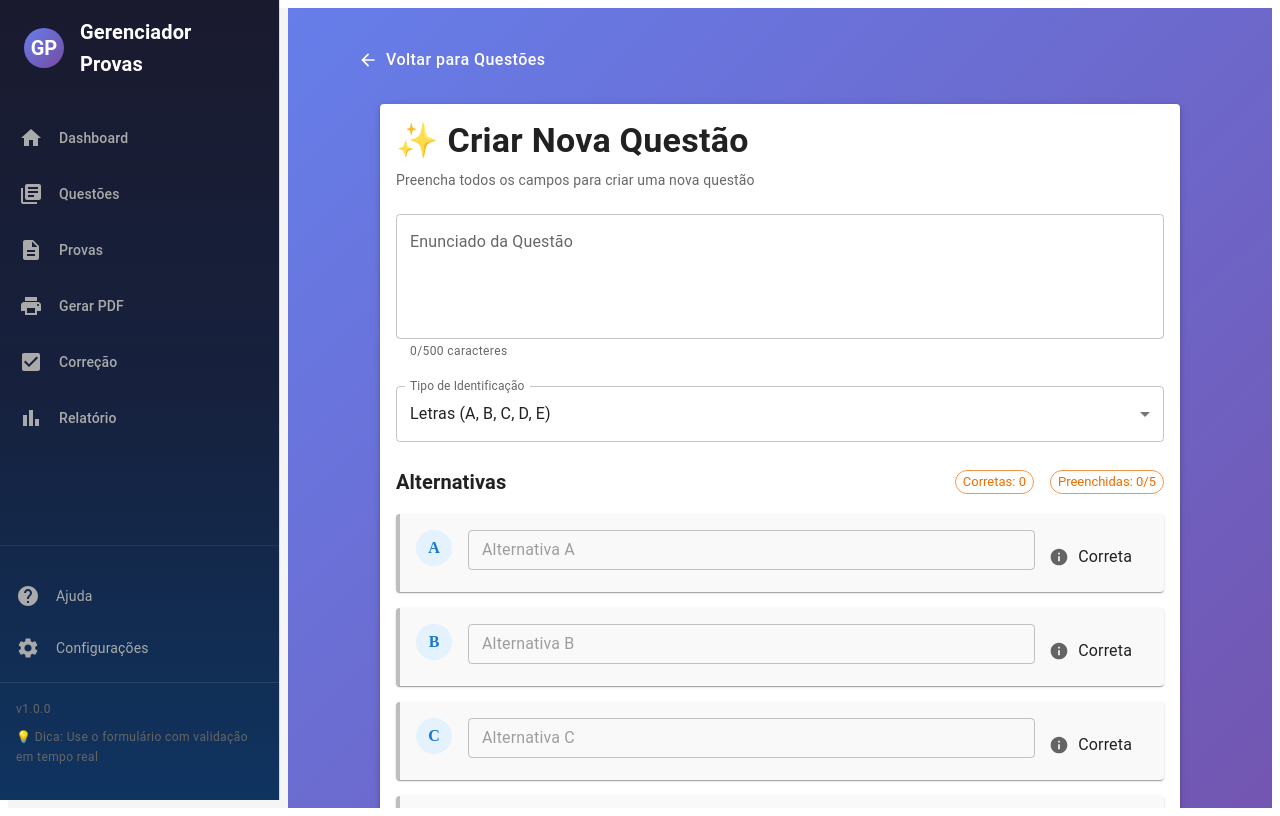
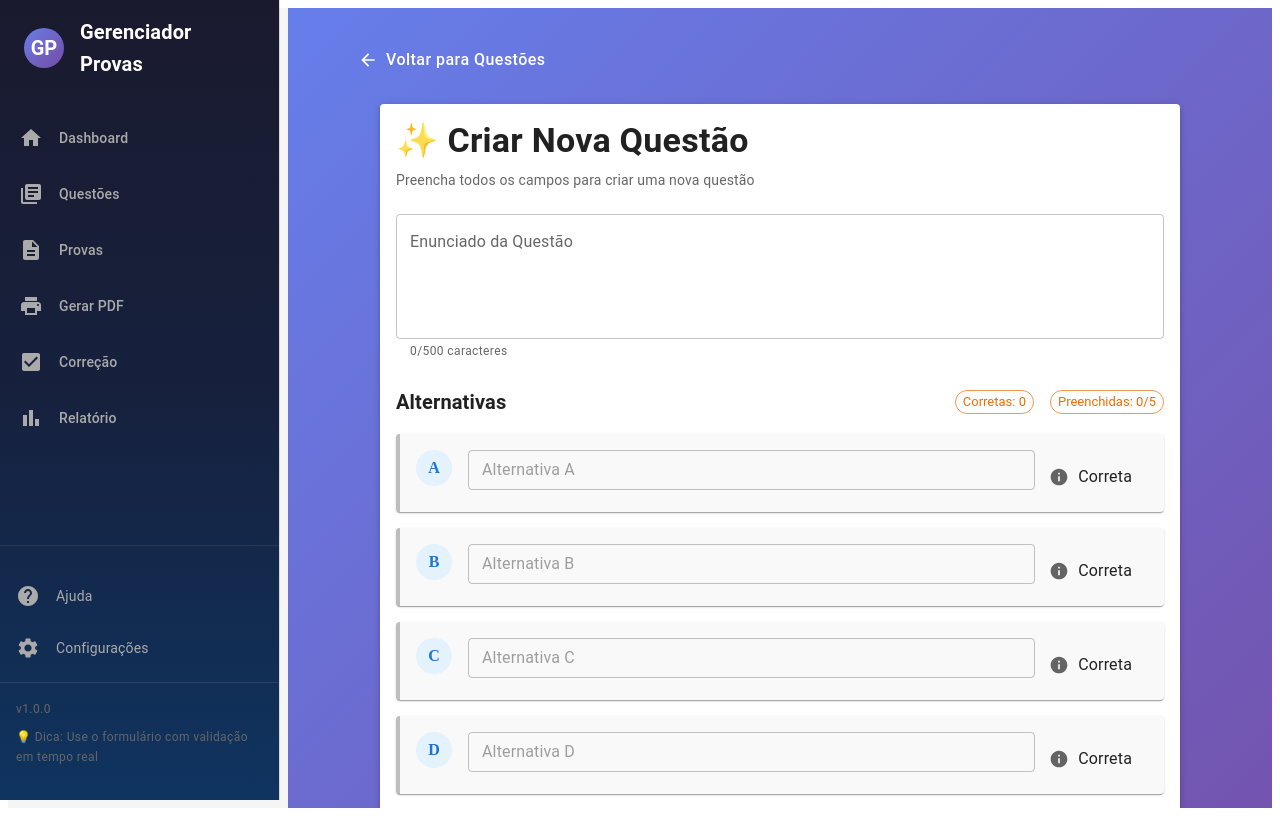
Before and after one commit to RicardoPLins/primeiro-experimento-agentes-IA, a React (Vite) app in the folder packages/frontend/: page /questoes/nova in a window 1280 px wide. Built offline with nearby package versions, Linux system fonts and the light colour scheme.

Commit message:
fix: corrigido a data e o tipo de questão na prova

```diff
--- a/packages/frontend/src/components/FormProva.tsx
+++ b/packages/frontend/src/components/FormProva.tsx
@@ -10,10 +10,6 @@ import {
   Box,
   Button,
   TextField,
-  Select,
-  MenuItem,
-  FormControl,
-  FormLabel,
   Typography,
   Card,
   Checkbox,
@@ -100,7 +96,7 @@ export const FormProva: FC<FormProvaProps> = ({ prova, onSuccess }) => {
         disciplina: data.disciplina,
         professor: data.professor,
         turma: data.turma,
-        data: new Date(data.data).toISOString(),
+        data: data.data,
         identificacao: data.identificacao as Identificacao,
         questoesIds: data.questoes,
       };
@@ -179,20 +175,6 @@ export const FormProva: FC<FormProvaProps> = ({ prova, onSuccess }) => {
             fullWidth
             InputLabelProps={{ shrink: true }}
           />
-
-          <FormControl fullWidth error={!!errors.identificacao}>
-            <FormLabel sx={{ mb: 1 }}>Tipo de Identificação</FormLabel>
-            <Controller
-              name="identificacao"
-              control={control}
-              render={({ field }) => (
-                <Select {...field} size="small">
-                  <MenuItem value="LETRAS">Letras (A, B, C, D, E)</MenuItem>
-                  <MenuItem value="POTENCIAS_DE_2">Potências de 2 (1, 2, 4, 8, 16)</MenuItem>
-                </Select>
-              )}
-            />
-          </FormControl>
         </Box>
 
         {/* Questões Selection */}
--- a/packages/frontend/src/components/FormQuestao.tsx
+++ b/packages/frontend/src/components/FormQuestao.tsx
@@ -18,10 +18,6 @@ import {
   CircularProgress,
   Chip,
   Paper,
-  FormControl,
-  InputLabel,
-  Select,
-  MenuItem,
 } from '@mui/material';
 import { Check, Info as InfoIcon } from '@mui/icons-material';
 import { motion } from 'framer-motion';
@@ -34,7 +30,6 @@ const questaoSchema = z.object({
       isCorreta: z.boolean(),
     })
   ).min(5, 'Mínimo 5 alternativas').max(5, 'Máximo 5 alternativas'),
-  tipoIdentificacao: z.enum(['LETRAS', 'POTENCIAS_DE_2']),
 });
 
 type FormQuestaoData = z.infer<typeof questaoSchema>;
@@ -51,7 +46,6 @@ export const FormQuestao: FC<FormQuestaoProps> = ({ questao, onSuccess }) => {
     defaultValues: {
       enunciado: questao?.enunciado || '',
       alternativas: questao?.alternativas || Array(5).fill(null).map(() => ({ descricao: '', isCorreta: false })),
-      tipoIdentificacao: (questao?.tipoIdentificacao as 'LETRAS' | 'POTENCIAS_DE_2') || 'LETRAS',
     },
   });
 
@@ -61,7 +55,6 @@ export const FormQuestao: FC<FormQuestaoProps> = ({ questao, onSuccess }) => {
       reset({
         enunciado: questao.enunciado,
         alternativas: questao.alternativas,
-        tipoIdentificacao: (questao.tipoIdentificacao as 'LETRAS' | 'POTENCIAS_DE_2') || 'LETRAS',
       });
     }
   }, [questao, reset]);
@@ -173,30 +166,6 @@ export const FormQuestao: FC<FormQuestaoProps> = ({ questao, onSuccess }) => {
               />
             </motion.div>
 
-            {/* Tipo de Identificação */}
-            <motion.div
-              initial={{ opacity: 0, y: 10 }}
-              animate={{ opacity: 1, y: 0 }}
-              transition={{ delay: 0.12 }}
-            >
-              <Controller
-                name="tipoIdentificacao"
-                control={control}
-                render={({ field }) => (
-                  <FormControl fullWidth sx={{ mb: 3 }}>
-                    <InputLabel>Tipo de Identificação</InputLabel>
-                    <Select
-                      {...field}
-                      label="Tipo de Identificação"
-                    >
-                      <MenuItem value="LETRAS">Letras (A, B, C, D, E)</MenuItem>
-                      <MenuItem value="POTENCIAS_DE_2">Potências de 2 (1, 2, 4, 8, 16)</MenuItem>
-                    </Select>
-                  </FormControl>
-                )}
-              />
-            </motion.div>
-
             {/* Alternativas Header */}
             <Box sx={{ display: 'flex', justifyContent: 'space-between', alignItems: 'center', mb: 2 }}>
               <Typography variant="h6" sx={{ fontWeight: 'bold' }}>
@@ -226,10 +195,7 @@ export const FormQuestao: FC<FormQuestaoProps> = ({ questao, onSuccess }) => {
             >
               <Box sx={{ mb: 3, display: 'flex', flexDirection: 'column', gap: 2 }}>
                 {alternativas?.map((alt, idx) => {
-                  const tipoId = watch('tipoIdentificacao');
                   const letra = String.fromCharCode(65 + idx);
-                  const potencia = Math.pow(2, idx);
-                  const label = tipoId === 'POTENCIAS_DE_2' ? potencia : letra;
                   const temErro = !!errors.alternativas?.[idx]?.descricao;
 
                   return (
@@ -254,7 +220,7 @@ export const FormQuestao: FC<FormQuestaoProps> = ({ questao, onSuccess }) => {
                         }}
                       >
                         <Box sx={{ display: 'flex', gap: 2, alignItems: 'flex-start' }}>
-                          {/* Label Badge (Letter or Power of 2) */}
+                          {/* Label Badge (Letter) */}
                           <Box
                             sx={{
                               width: 36,
@@ -267,10 +233,9 @@ export const FormQuestao: FC<FormQuestaoProps> = ({ questao, onSuccess }) => {
                               justifyContent: 'center',
                               fontWeight: 'bold',
                               flexShrink: 0,
-                              fontSize: tipoId === 'POTENCIAS_DE_2' ? '0.85rem' : 'inherit',
                             }}
                           >
-                            {label}
+                            {letra}
                           </Box>
 
                           {/* Alternativa Input */}
@@ -283,9 +248,7 @@ export const FormQuestao: FC<FormQuestaoProps> = ({ questao, onSuccess }) => {
                                   {...field}
                                   fullWidth
                                   size="small"
-                                  placeholder={tipoId === 'POTENCIAS_DE_2'
-                                    ? `Alternativa com valor ${label}`
-                                    : `Alternativa ${letra}`}
+                                  placeholder={`Alternativa ${letra}`}
                                   error={temErro}
                                   helperText={errors.alternativas?.[idx]?.descricao?.message}
                                   inputProps={{ maxLength: 200 }}
```
Also changed, not shown: 1 other file (tests, documents, lock files or other folders).
